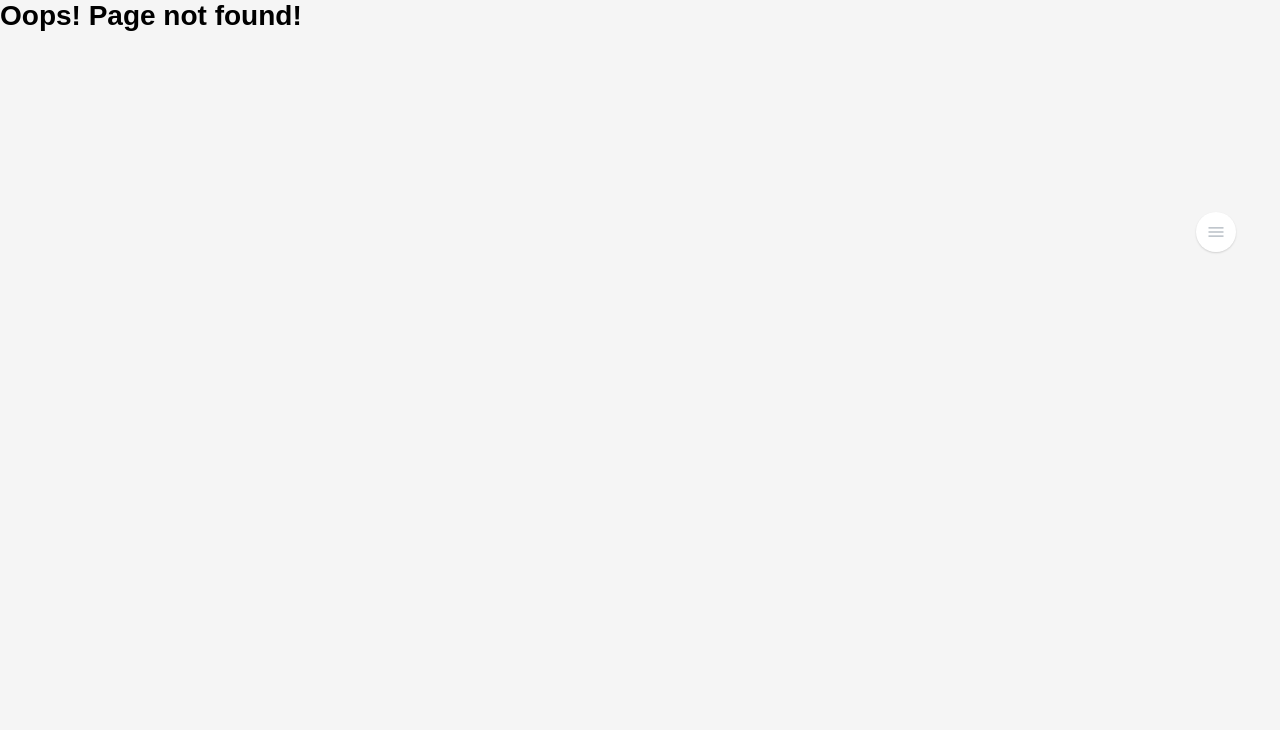
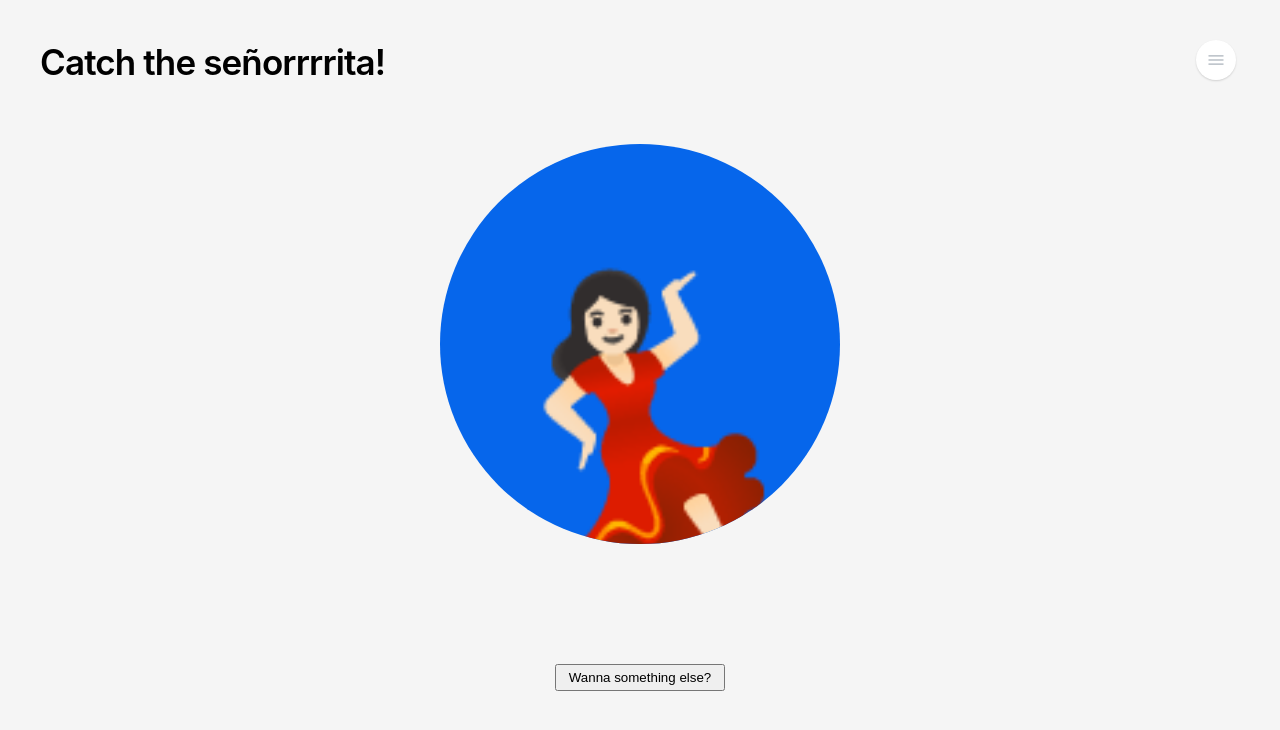
Before and after one commit to unikolas/scrimba-course, a React (Create React App) app: page /catch-me in a window 1280 px wide. Before the commit this address had no page. Shown: the top 730 px of the page. Built offline with nearby package versions, Linux system fonts and the light colour scheme.

Commit message:
Catch me game

```diff
--- a/package.json
+++ b/package.json
@@ -6,6 +6,7 @@
     "@testing-library/jest-dom": "^5.11.4",
     "@testing-library/react": "^11.2.3",
     "@testing-library/user-event": "^12.1.10",
+    "color": "^3.1.3",
     "framer-motion": "^3.2.1",
     "randomcolor": "^0.6.2",
     "react": "^17.0.1",
--- a/src/App.js
+++ b/src/App.js
@@ -5,9 +5,10 @@ import Navigation from "./components/Navigation"
 
 import Error404 from './pages/Error404'
 import Home from './pages/Home'
-import About from './pages/About'
+import CatchMe from './pages/CatchMe'
+import FramerMotion from "./pages/FramerMotion"
+
 import AppCallback from './pages/AppCallback'
-import FramerMotion from "./pages/FramerMotion"
 
 function App() {
     return (
@@ -15,9 +16,9 @@ function App() {
             <Navigation isOpen={false} />
             <Switch >
                 <Route path="/" component={Home} exact />
+                <Route path="/catch-me" component={CatchMe} />
                 <Route path="/framer-motion" component={FramerMotion} />
                 <Route path="/app-callback" component={AppCallback} />
-                <Route path="/about" component={About} />
                 <Route component={Error404} />
             </Switch>
         </main>
--- /dev/null
+++ b/src/components/Box.js
@@ -0,0 +1,32 @@
+import styled from "styled-components"
+import {motion} from "framer-motion"
+
+const Box = styled(motion.div)`
+  display: ${props => props.display ? props.display : "block"};
+  position: ${props => props.position ? props.position : "relative"};
+  background-color: ${props => props.bc};
+  border-radius: ${props => props.br};
+
+  width: ${props => props.w};
+  height: ${props => props.h};
+  max-width: ${props => props.mw};
+
+  left: ${props => props.l};
+  right: ${props => props.r};
+  top: ${props => props.t};
+  bottom: ${props => props.b};
+
+  padding: ${props => props.p};
+  padding-top: ${props => props.pt};
+  padding-right: ${props => props.pr};
+  padding-bottom: ${props => props.pb};
+  padding-left: ${props => props.pl};
+
+  margin: ${props => props.m};
+  margin-top: ${props => props.mt};
+  margin-right: ${props => props.mr};
+  margin-bottom: ${props => props.mb};
+  margin-left: ${props => props.ml};
+`
+
+export default Box
--- a/src/components/Header.js
+++ b/src/components/Header.js
@@ -1,9 +1,9 @@
-import React from "react"
+import styled from "styled-components"
+import typography from "../constants/typography"
 
-function Header(props) {
-    return(
-        <h1>{props.children}</h1>
-    )
-}
+// const Header = (props) => <h1>{props.children}</h1>
+const Header = styled.h1`
+    ${props => props.variant ? typography.header[props.variant] : typography.header.h2 }
+`
 
 export default Header
--- a/src/components/Navigation.js
+++ b/src/components/Navigation.js
@@ -51,10 +51,9 @@ const Menu = (props) => {
             variants={animateMenu}
             >
                 <StyledLink to="/">Home</StyledLink>
+                <StyledLink to="/catch-me">Catch me!</StyledLink>
                 <StyledLink to="/framer-motion">Framer Motion</StyledLink>
                 <StyledLink to="/app-callback">App Callback</StyledLink>
-                <StyledLink to="/about">About Us</StyledLink>
-                <StyledLink to="/shop">Shop Now</StyledLink>
       </motion.div>
     )
 }
@@ -79,7 +78,7 @@ const Navigation = (props) => {
     const handleClick = () => setIsOpen(!isOpen)
 
     return (
-        <motion.div drag className={props.className} style={{align: "right"}}>
+        <motion.div className={props.className} style={{align: "right"}}>
             <StyledMenu isOpen={isOpen} />
             <StyledNavButton isOpen={isOpen} onClick={handleClick} />
         </motion.div>
@@ -93,7 +92,7 @@ const NavButton = (props) => {
         close: {rotate: -90},
     }
     const [ iconColor, setIconColor ] = useState(colors.grey80)
-    const [ iconAnimation, setIconAnimation ] = useState(iconAnimations.open)
+    const [ iconAnimation, setIconAnimation ] = useState()
 
     return (
         <div
@@ -135,8 +134,8 @@ const StyledNavigation = styled(Navigation)`
     display: block;
     position: fixed;
     right: ${navStyles.margin*2}px;
-    top: 25vh;
+    top: ${navStyles.margin+12}px;
     z-index: 100;
 `
-// top: ${navStyles.margin}px;
+
 export default StyledNavigation
--- a/src/constants/colors.js
+++ b/src/constants/colors.js
@@ -1,19 +1,19 @@
-export const COLOR_BLACK = '#15171A'
-export const COLOR_WHITE = '#FFFFFF'
+const COLOR_BLACK = '#15171A'
+const COLOR_WHITE = '#FFFFFF'
 
-export const COLOR_PRIMARY = '#0666EB'
-export const COLOR_ACCENT = '#E950A4'
+const COLOR_PRIMARY = '#0666EB'
+const COLOR_ACCENT = '#E950A4'
 
-export const COLOR_ERROR = '#F54C3E'
-export const COLOR_SUCCESS = '#23A423'
-export const COLOR_WARNING = '#F7930D'
+const COLOR_ERROR = '#F54C3E'
+const COLOR_SUCCESS = '#23A423'
+const COLOR_WARNING = '#F7930D'
 
-export const COLOR_GREY_35 = '#525C66'
-export const COLOR_GREY_50 = '#828B94'
-export const COLOR_GREY_80 = '#C0C6CC'
-export const COLOR_GREY_90 = '#DFE2E6'
-export const COLOR_GREY_95 = '#EDEEF0'
-export const COLOR_GREY_100 = '#F6F7F8'
+const COLOR_GREY_35 = '#525C66'
+const COLOR_GREY_50 = '#828B94'
+const COLOR_GREY_80 = '#C0C6CC'
+const COLOR_GREY_90 = '#DFE2E6'
+const COLOR_GREY_95 = '#EDEEF0'
+const COLOR_GREY_100 = '#F6F7F8'
 
 const colors = {
     black: COLOR_BLACK,
--- a/src/constants/typography.js
+++ b/src/constants/typography.js
@@ -38,7 +38,7 @@ const typography = {
 
         h1:css`
             font-family: ${FONTS.HEADING_FONT};
-            font-weight: 600;
+            font-weight: 700;
             font-size: 43px;
             line-height: 52px;
             letter-spacing: -0.025em;
--- a/src/index.css
+++ b/src/index.css
@@ -7,7 +7,11 @@
 body {
     margin: 0;
     background-color: whitesmoke;
-    font-family: sans-serif;
+    font-family: -apple-system, BlinkMacSystemFont, 'Segoe UI', 'Roboto', 'Oxygen',
+    'Ubuntu', 'Cantarell', 'Fira Sans', 'Droid Sans', 'Helvetica Neue',
+    sans-serif;
+    -webkit-font-smoothing: antialiased;
+    -moz-osx-font-smoothing: grayscale;
 }
 
 /* p {
--- /dev/null
+++ b/src/pages/CatchMe.js
@@ -0,0 +1,88 @@
+import React, { useState } from 'react'
+import { motion } from "framer-motion"
+
+import colors from '../constants/colors'
+
+import Box from '../components/Box'
+import Header from '../components/Header'
+import Wrapper from '../components/Wrapper'
+
+
+function CatchMe() {
+
+    const items = [
+        ["the cat", "🐱"],
+        ["some money", "💰"],
+        ["Elvis", "🕺"],
+        ["the steak", "🥩"],
+        ["the señorrrrita", "💃🏻"],
+        ["some luck", "🔮"],
+        ["corona. Woah", "🦠"],
+        ["the guard", "💂"],
+        ["the banana", "🍌"],
+        ["these hands", "👋"],
+        ["the ninja", "🥷"],
+    ]
+
+    const randomItem = () => items[Math.floor(Math.random() * items.length)]
+    const [item, setItem] = useState(randomItem)
+
+    const Boxed = () => {
+        const [isAnimated, setAnimated] = useState(false)
+        const [textAnimation, setTextAnimation] = useState({marginTop: "100px"})
+
+        const handleAnimation = (event) => {
+            setAnimated(!isAnimated)
+            setTextAnimation(isAnimated ? {marginTop: "100px"} : {marginTop: "400px"})
+        }
+
+        return (
+            <Box
+                bc={colors.primary}
+                w={"50vh"}
+                h={"50vh"}
+                br={"50vh"}
+                style={{
+                    display: "block",
+                    cursor: "pointer",
+                    margin: "0 auto",
+                    marginTop: "5%",
+                    overflow: "hidden",
+                }}
+
+                onMouseEnter={handleAnimation}
+                onMouseLeave={handleAnimation}
+            >
+                <motion.p
+                    animate={textAnimation}
+                    transition={{type: "spring", duration: 0.2}}
+                    style={{
+                        display: 'block',
+                        position: 'relative',
+                        borderRadius: 3000,
+                        textAlign: "center",
+                        fontSize: 300,
+                        color: colors.white,
+                        marign: "auto",
+                    }}
+                >{item[1]}</motion.p>
+            </Box>
+        )
+    }
+
+    return (
+        <Wrapper>
+            <Header>Catch {item[0]}!</Header>
+            <Boxed />
+            <button
+                style={{
+                    display: "block",
+                    margin: "120px auto",
+                }}
+                onClick={() => setItem(randomItem)}
+            >Wanna something else?</button>
+        </Wrapper>
+    )
+}
+
+export default CatchMe
--- a/src/pages/Home.js
+++ b/src/pages/Home.js
@@ -1,11 +1,11 @@
-import React from "react"
-import Header from "../components/Header"
-import Wrapper from "../components/Wrapper"
+import React from 'react'
+import Header from '../components/Header'
+import Wrapper from '../components/Wrapper'
 
-function Home() {
+const Home = () => {
     return (
         <Wrapper>
-            <Header>Hello World!</Header>
+            <Header>Home</Header>
         </Wrapper>
     )
 }
```
Also changed, not shown: src/constants/spacing.js (added, +19 -0 lines), 1 other file (tests, documents, lock files or other folders).
